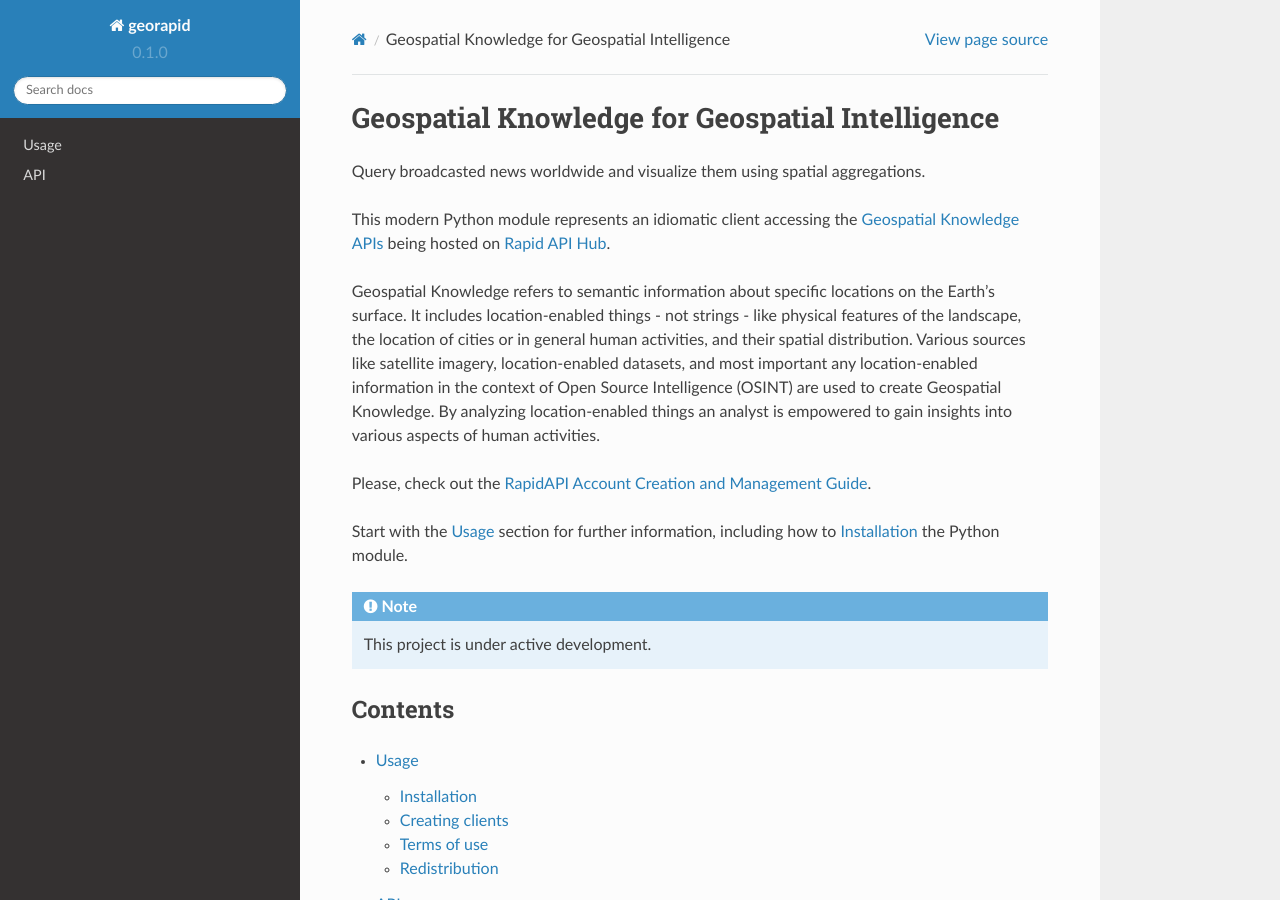
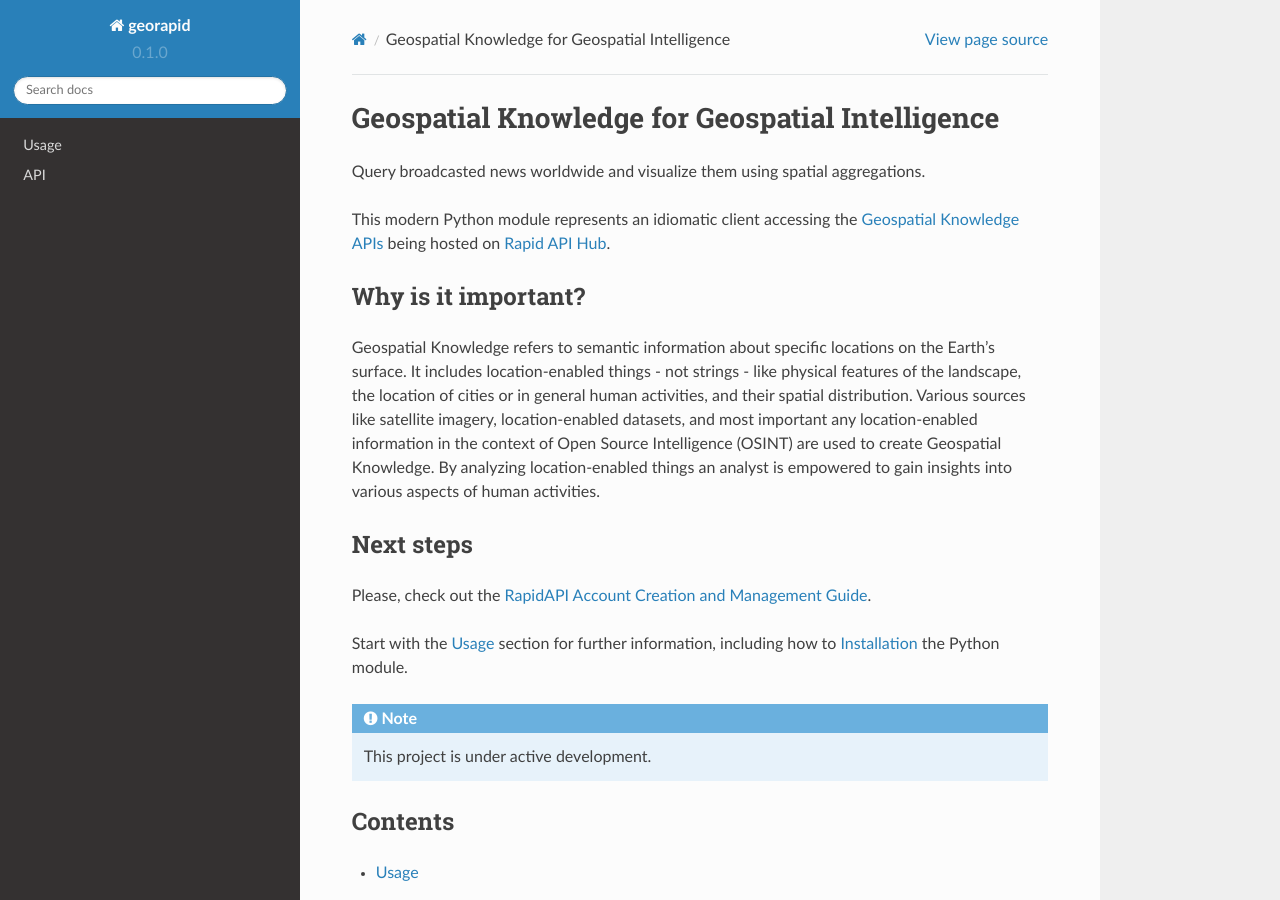
Before and after one commit to Geospatial-AI-DE/georapid-py, a Sphinx documentation site: the page built from docs/source/index.rst, in a window 1280 px wide and 900 px high. Built offline with Sphinx 7.4.7 and the Read the Docs theme 2.0.0, drawn with Linux system fonts in a browser that asks for light colours.

Commit message:
:books: Intro update

```diff
--- a/docs/source/index.rst
+++ b/docs/source/index.rst
@@ -4,13 +4,16 @@ Query broadcasted news worldwide and visualize them using spatial aggregations.
 
 This modern Python module represents an idiomatic client accessing the `Geospatial Knowledge APIs <https://geospatial-ai.de/?rara_portfolio_categories=api-services>`__ being hosted on `Rapid API Hub <https://rapidapi.com/hub>`__.
 
+Why is it important?
+--------------------
 Geospatial Knowledge refers to semantic information about specific locations on the Earth's surface.
 It includes location-enabled things - not strings - like physical features of the landscape, the location of cities or in general human activities, and their spatial distribution.
 Various sources like satellite imagery, location-enabled datasets, and most important any location-enabled information in the context of Open Source Intelligence (OSINT) are used to create Geospatial Knowledge.
 By analyzing location-enabled things an analyst is empowered to gain insights into various aspects of human activities.
 
+Next steps
+----------
 Please, check out the `RapidAPI Account Creation and Management Guide <https://docs.rapidapi.com/docs/account-creation-and-settings>`__.
-
 
 Start with the :doc:`usage` section for further information, including
 how to :ref:`installation` the Python module.
```
Also changed, not shown: README.md (+2 -0 lines).
